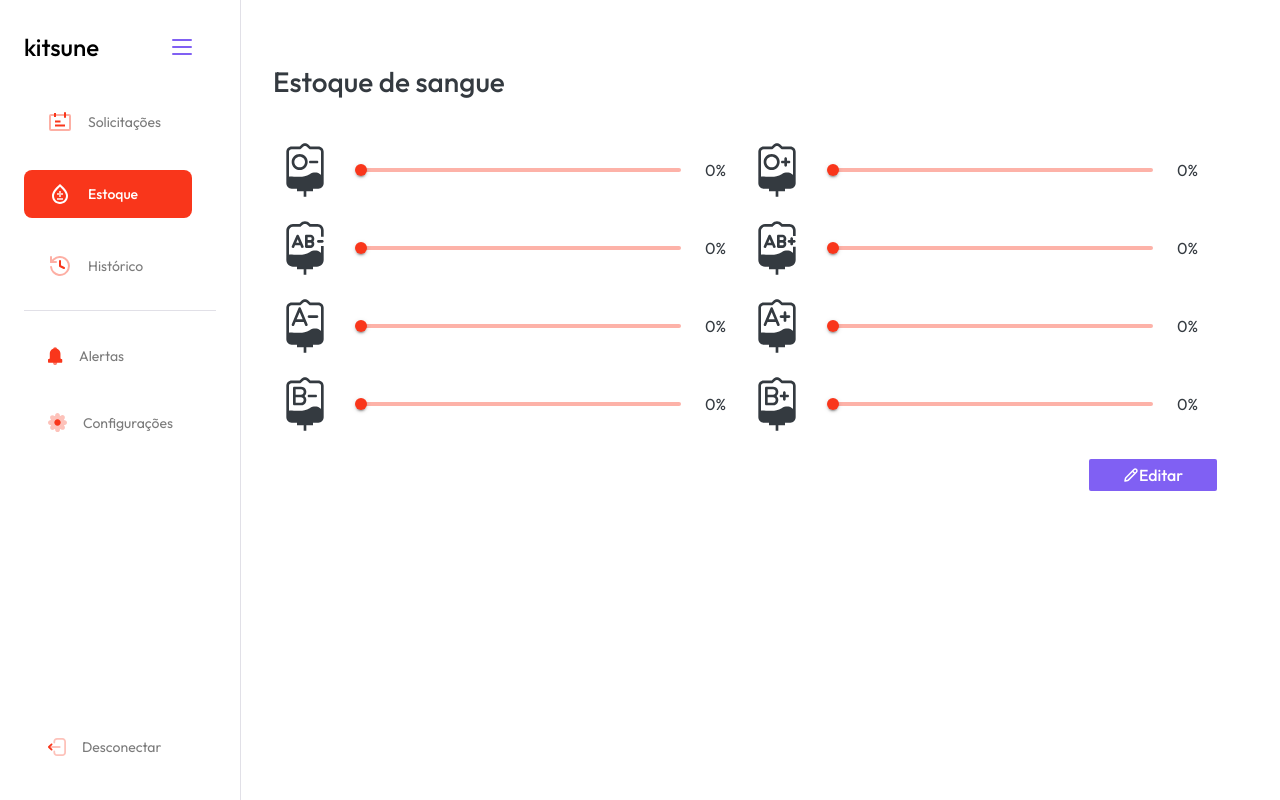
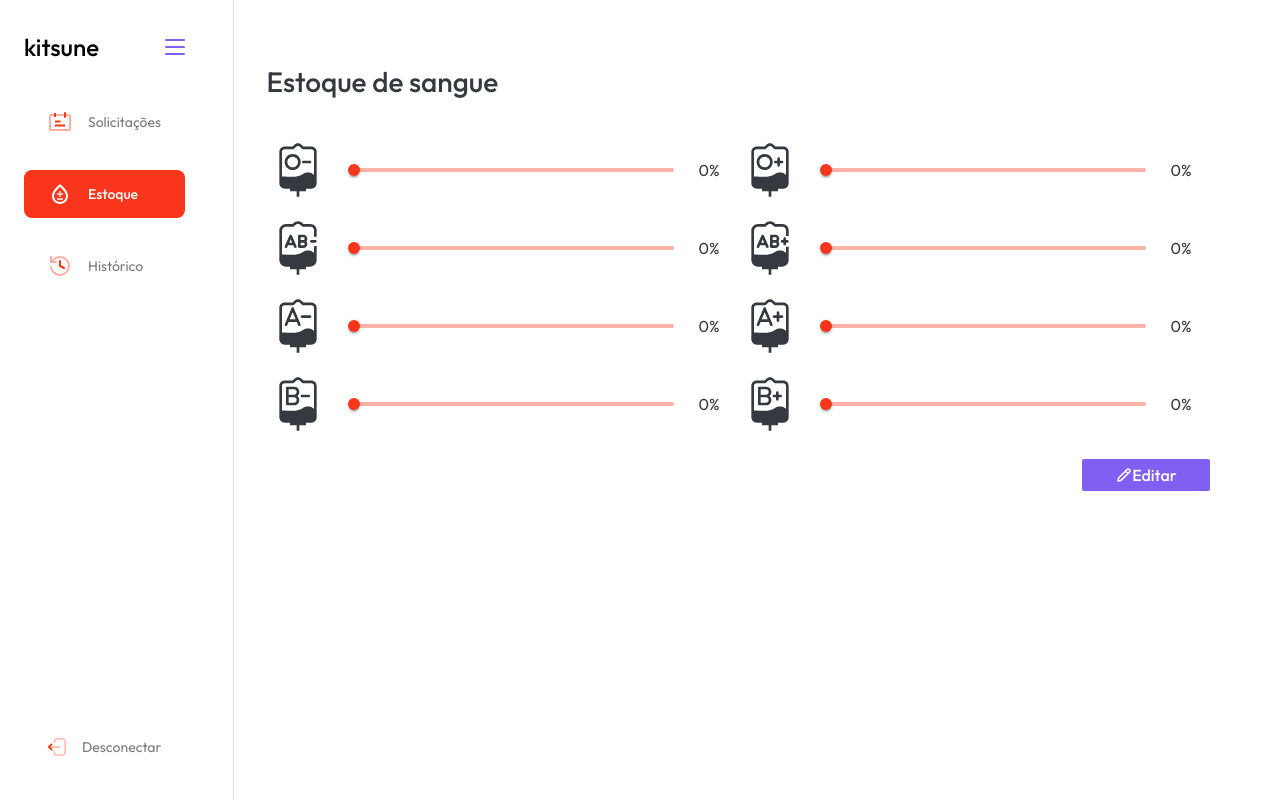
Before and after one commit to hibisco-enterprise/dashboard, a React (Create React App) app: page /hospital/stock in a window 1280 px wide. Built offline with nearby package versions, Linux system fonts and the light colour scheme.

Commit message:
Removes navigation of alerts and settings from the menu

```diff
--- a/src/components/Menu.jsx
+++ b/src/components/Menu.jsx
@@ -8,9 +8,9 @@ import profileIcon from "../assets/img/profile.svg";
 import profileSelectedIcon from "../assets/img/profile-selected.svg";
 import faqIcon from "../assets/img/faq.svg";
 import faqSelectedIcon from "../assets/img/faq-selected.svg";
-import bellIcon from "../assets/img/bell.svg";
-import bellSelectedIcon from "../assets/img/bell-selected.svg";
-import gearIcon from "../assets/img/gear.svg";
+// import bellIcon from "../assets/img/bell.svg";
+// import bellSelectedIcon from "../assets/img/bell-selected.svg";
+// import gearIcon from "../assets/img/gear.svg";
 
 import scheduleIcon from "../assets/img/schedule.svg";
 import scheduleSelectedIcon from "../assets/img/schedule-selected.svg";
@@ -86,7 +86,7 @@ function MenuDonator(props) {
                         <p>FAQ</p>
                     </div>
 
-                    <div className="menuSeparatorLine"/>
+                    {/* <div className="menuSeparatorLine"/>
 
                     <div className={(props.selected !== "alert") ? "menuOption" : "menuOption menuOptionSelected"}>
                         <img src={(props.selected !== "alert") ? bellIcon : bellSelectedIcon} alt="Alert Icon" />
@@ -96,7 +96,7 @@ function MenuDonator(props) {
                     <div className={(props.selected !== "config") ? "menuOption" : "menuOption menuOptionSelected"} onClick={() => navigate("/donator/config")}>
                         <img src={(props.selected !== "config") ? gearIcon : homeSelectedIcon} alt="Configs Icon" />
                         <p>Configurações</p>
-                    </div>
+                    </div> */}
                 </div>
             </div>
             <div>
@@ -162,7 +162,7 @@ function MenuHospital(props) {
                         <p>Histórico</p>
                     </div>
 
-                    <div className="menuSeparatorLine"/>
+                    {/* <div className="menuSeparatorLine"/>
 
                     <div className={(props.selected !== "alert") ? "menuOption" : "menuOption menuOptionSelected"}>
                         <img src={(props.selected !== "alert") ? bellIcon : bellSelectedIcon} alt="Alert Icon" />
@@ -172,7 +172,7 @@ function MenuHospital(props) {
                     <div className={(props.selected !== "config") ? "menuOption" : "menuOption menuOptionSelected"} onClick={() => navigate("/hospital/config")}>
                         <img src={(props.selected !== "config") ? gearIcon : homeSelectedIcon} alt="Configs Icon" />
                         <p>Configurações</p>
-                    </div>
+                    </div> */}
                 </div>
             </div>
             <div>
```
